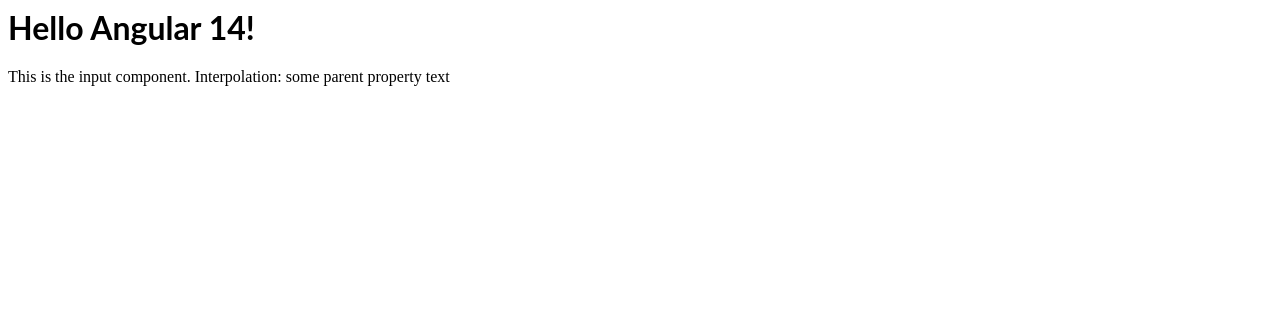
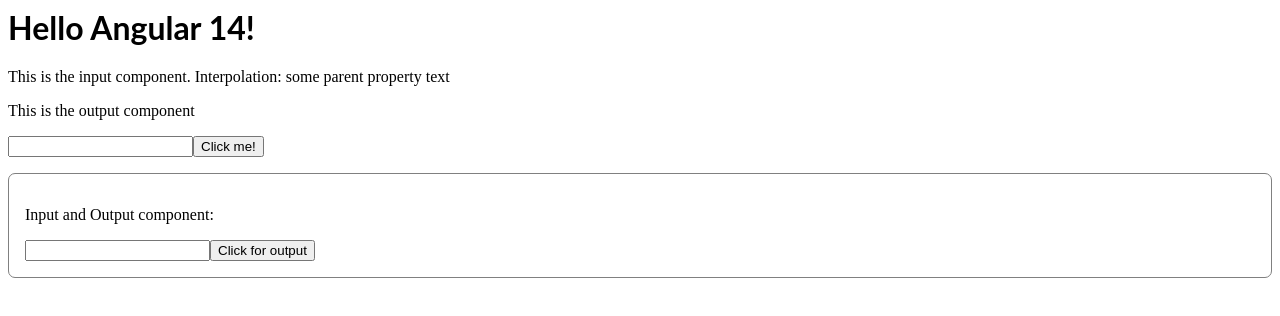
Before and after one commit to eriksaetren/eriks-ng-playground, an Angular app: page / in a window 1280 px wide. Shown: the top 316 px of the page. Built offline with nearby package versions, Linux system fonts and the light colour scheme.

Commit message:
8 files modified, 3 added

```diff
--- a/src/app/app.component.html
+++ b/src/app/app.component.html
@@ -1,4 +1,11 @@
 <hello helloProp="{{ parentNameProp }}"></hello>
 <!-- The line above is equivalent to the commented out line below  -->
 <!-- <hello [helloProp]="parentNameProp"></hello> -->
-<input-component [inputProp]="parentProp"></input-component>
+<input-component [childInputProp]="parentProp"></input-component>
+<output-component (childOutputEvent)="alertMessage($event)"></output-component>
+<input-output-component
+  [ioInput]="someParentString"
+  (ioEventEmitter)="setParentString($event)"
+></input-output-component>
+
+<p>{{ someParentString }}</p>
--- a/src/app/app.component.ts
+++ b/src/app/app.component.ts
@@ -8,4 +8,13 @@
 export class AppComponent {
   parentProp: string = 'some parent property text';
   parentNameProp: string = 'Angular ' + VERSION.major;
+  someParentString: string = '';
+
+  alertMessage(msg: string) {
+    alert(msg);
+  }
+
+  setParentString(str: string){
+    this.someParentString = str;
+  }
 }
--- a/src/app/input-component/input-component.html
+++ b/src/app/input-component/input-component.html
@@ -1 +1,3 @@
-<p>This is the input component. Interpolation: {{ inputProp }}</p>
+<div class="input">
+  <p>This is the input component. Interpolation: {{ childInputProp }}</p>
+</div>
--- a/src/app/input-component/input-component.ts
+++ b/src/app/input-component/input-component.ts
@@ -6,5 +6,5 @@
   styleUrls: ['./input-component.css'],
 })
 export class InputComponent {
-  @Input() inputProp: string = '';
+  @Input() childInputProp: string = '';
 }
--- /dev/null
+++ b/src/app/input-output-component/input-output-component.css
@@ -0,0 +1,6 @@
+.input-output {
+  border: 1px solid grey;
+  border-radius: 7px;
+  margin: 1em 0;
+  padding: 1em;
+}
--- /dev/null
+++ b/src/app/input-output-component/input-output-component.html
@@ -0,0 +1,7 @@
+<div class="input-output">
+  <p>Input and Output component: {{ ioInput }}</p>
+  <input #testInput />
+  <button (click)="ioTriggerEmitEvent(testInput.value)">
+    Click for output
+  </button>
+</div>
--- /dev/null
+++ b/src/app/input-output-component/input-output-component.ts
@@ -0,0 +1,15 @@
+import { Component, EventEmitter, Input, Output } from '@angular/core';
+
+@Component({
+  selector: 'input-output-component',
+  templateUrl: './input-output-component.html',
+  styleUrls: ['./input-output-component.css'],
+})
+export class InputOutputComponent {
+  @Input() ioInput: string = '';
+  @Output() ioEventEmitter = new EventEmitter<string>();
+
+  ioTriggerEmitEvent(msg: string) {
+    this.ioEventEmitter.emit(msg);
+  }
+}
--- a/src/app/output-component/output-component.html
+++ b/src/app/output-component/output-component.html
@@ -0,0 +1,3 @@
+<p>This is the output component</p>
+<input type="text" #myInput />
+<button type="button" (click)="outputEvent(myInput.value)">Click me!</button>
--- a/src/app/output-component/output-component.ts
+++ b/src/app/output-component/output-component.ts
@@ -6,9 +6,9 @@
   styleUrls: ['./output-component.css'],
 })
 export class OutputComponent {
-  @Output() childOutputProp: EventEmitter<string>;
+  @Output() childOutputEvent = new EventEmitter<string>();
 
   outputEvent(input: string) {
-    this.childOutputProp.emit(input);
+    this.childOutputEvent.emit(input);
   }
 }
```
Also changed, not shown: src/app/app.module.ts (+9 -1 lines).
